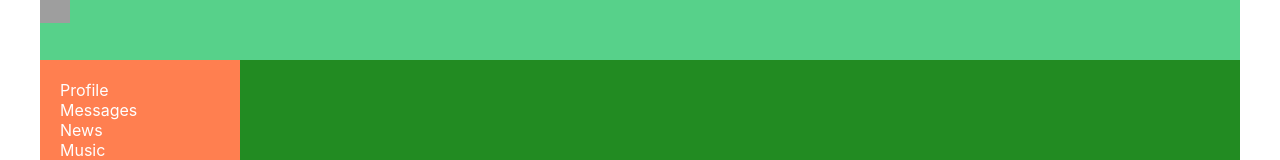
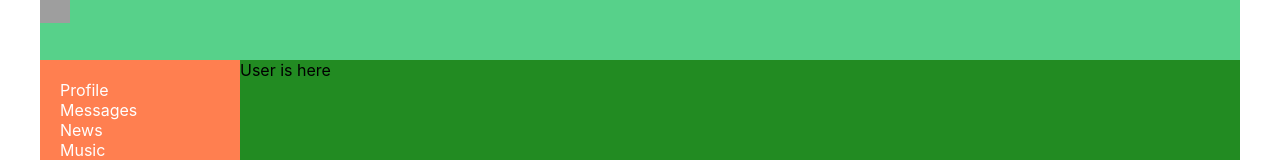
Before and after one commit to JENIA89/social_nerwork, a React (Create React App) app: page /user in a window 1280 px wide. Shown: the top 160 px of the page. Built offline with nearby package versions, Linux system fonts and the light colour scheme; grey boxes are pictures that could not be loaded.

Commit message:
feat: add user components

```diff
--- a/src/App.js
+++ b/src/App.js
@@ -4,6 +4,7 @@ import DialogsContainer from './components/Dialogs/DialogsContainer';
 import Header from './components/Header/Header';
 import NavBar from './components/NavBar/NavBar';
 import Profile from './components/Profile/Profile';
+import User from './components/User/User';
 
 function App() {
   return (
@@ -13,6 +14,7 @@ function App() {
       <div className='app-wrapper-content'>
         <Route path='/dialogs' render={() => <DialogsContainer />} />
         <Route path='/profile' render={() => <Profile />} />
+        <Route path='/user' render={() => <User />} />
       </div>
     </div>
   );
--- /dev/null
+++ b/src/components/User/User.jsx
@@ -0,0 +1,5 @@
+import React from 'react';
+
+const User = () => <div>User is here</div>;
+
+export default User;
```
Also changed, not shown: 1 other file (tests, documents, lock files or other folders).
